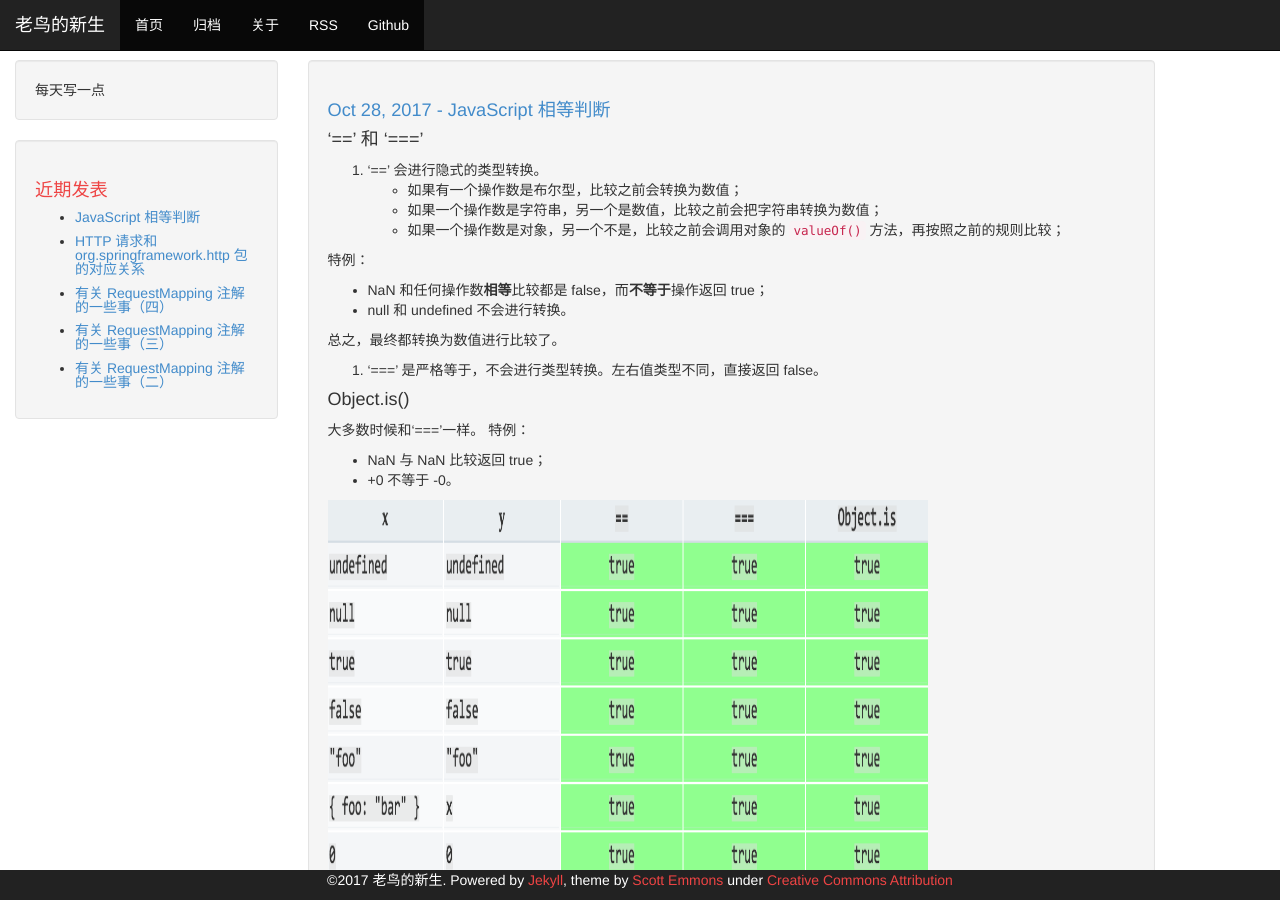
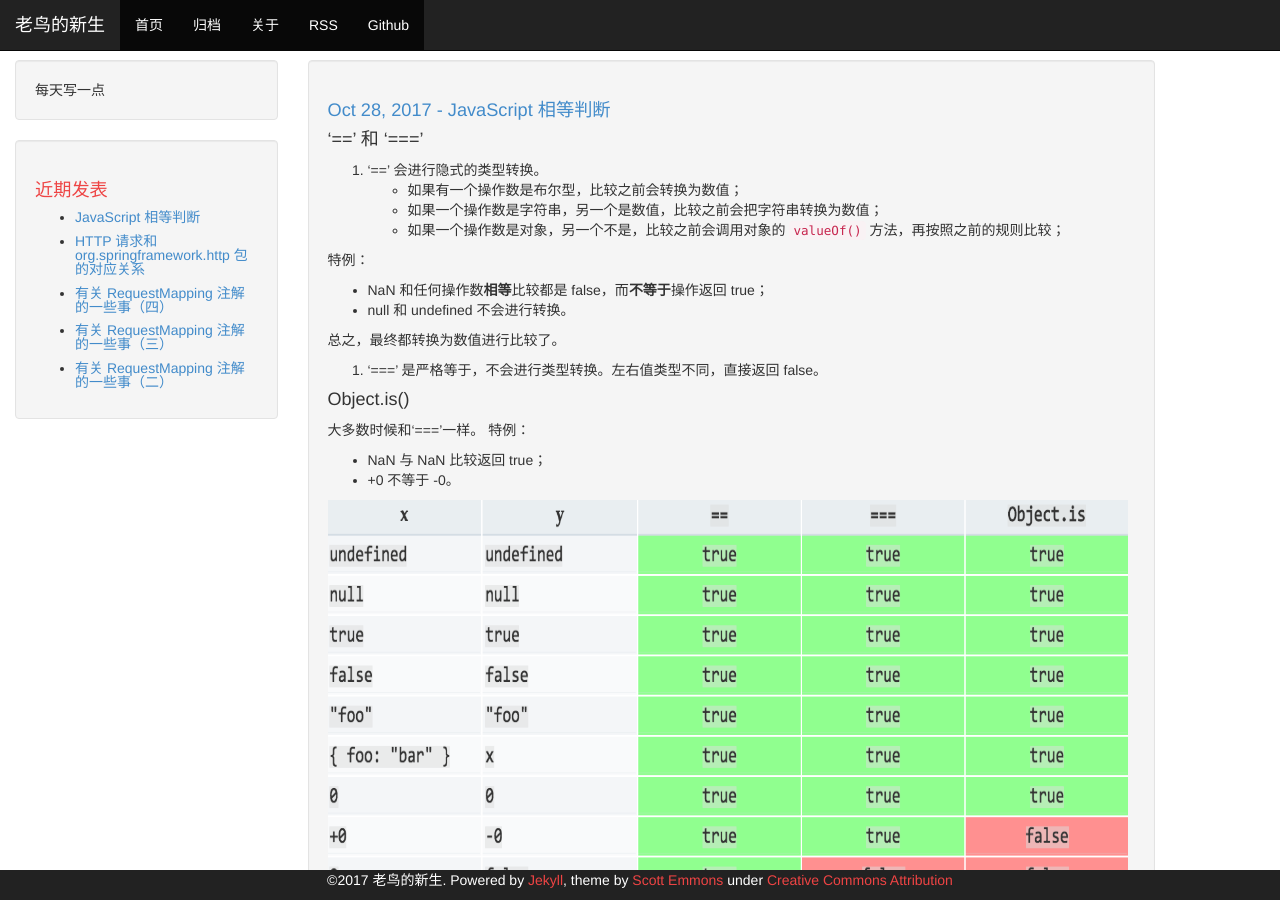
Before and after one commit to jyjsjd/jyjsjd.github.io, a Jekyll site: the page built from _posts/2017-10-28-js-equal.md, in a window 1280 px wide and 900 px high. Built offline with Jekyll 4.4.1, drawn with Linux system fonts in a browser that asks for light colours.

Commit message:
js equals

```diff
--- a/_posts/2017-10-28-js-equal.md
+++ b/_posts/2017-10-28-js-equal.md
@@ -28,4 +28,4 @@ description: JavaScript 相等判断
 * NaN 与 NaN 比较返回 true；
 * +0 不等于 -0。
 
-<img src="/assets/img/equals.png" width="600" height="1200" alt="markdown logo"/>
+<img src="/assets/img/equals.png" width="800" height="1000"/>
```
